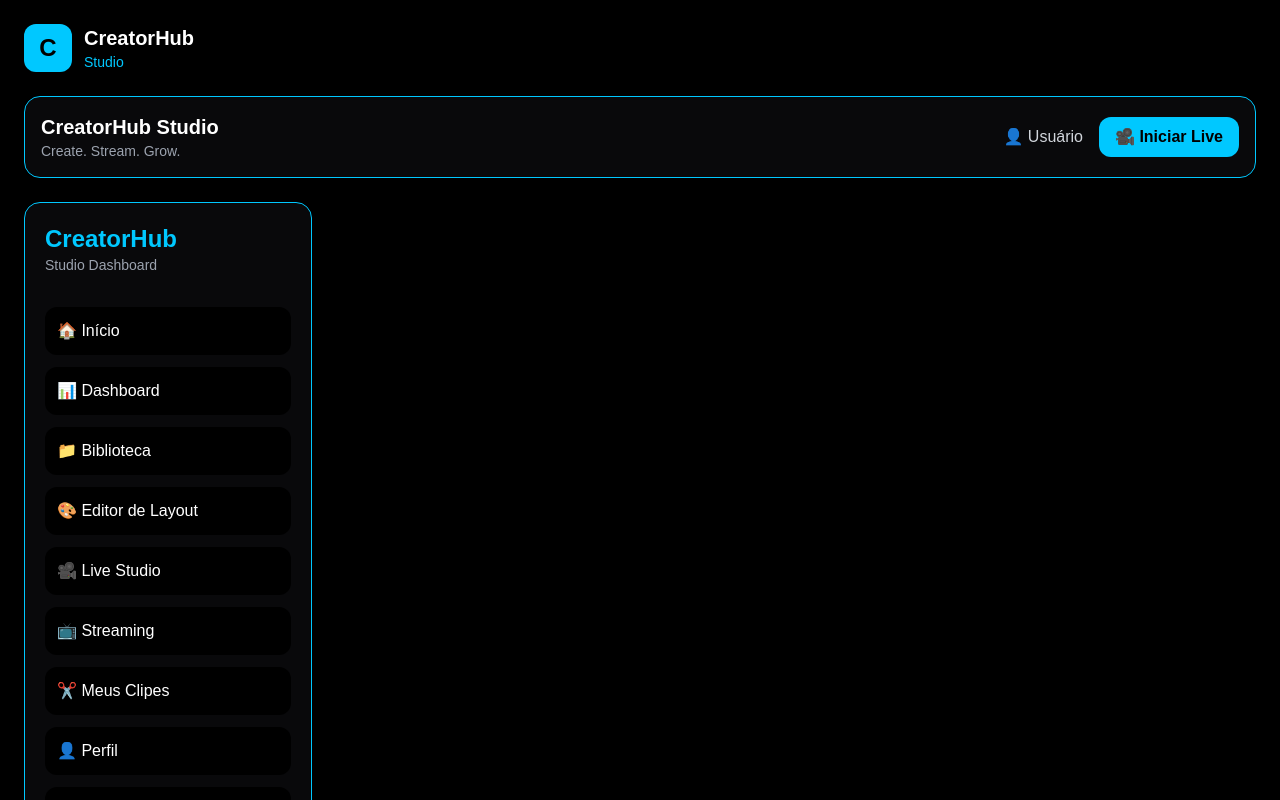
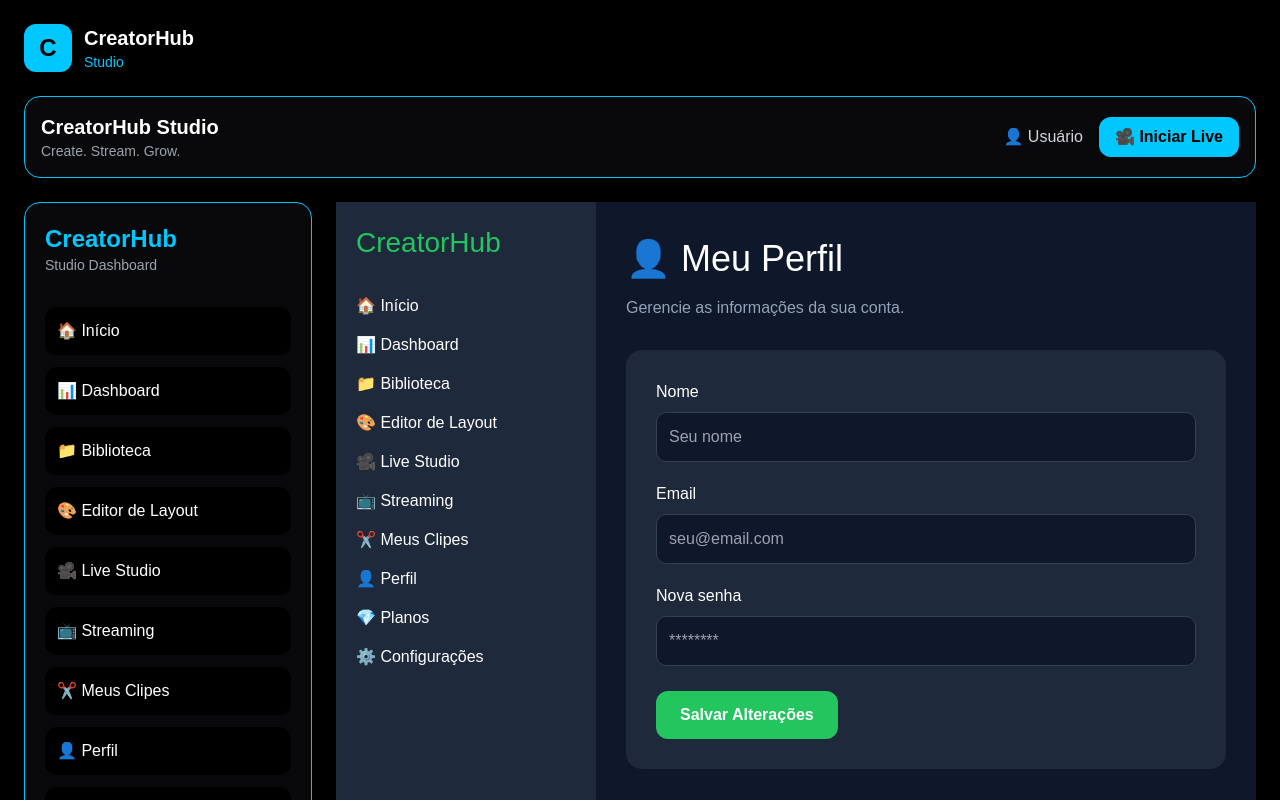
Before and after one commit to semjuan01-lang/creatorhub-studio, a Next.js app: page /perfil in a window 1280 px wide. Before the commit this address had no page. Shown: the top 800 px of the page. Built offline with nearby package versions, Linux system fonts and the light colour scheme.

Commit message:
Add Perfil page with user information form

```diff
--- /dev/null
+++ b/app/perfil/page.tsx
@@ -0,0 +1,99 @@
+import Layout from "@/components/Layout";
+import Button from "@/components/Button";
+
+export default function Perfil() {
+  return (
+    <Layout>
+      <div>
+        <h1
+          style={{
+            fontSize: "36px",
+            color: "#ffffff",
+            marginBottom: "10px",
+          }}
+        >
+          👤 Meu Perfil
+        </h1>
+
+        <p
+          style={{
+            color: "#94a3b8",
+            marginBottom: "30px",
+          }}
+        >
+          Gerencie as informações da sua conta.
+        </p>
+
+        <div
+          style={{
+            background: "#1e293b",
+            padding: "30px",
+            borderRadius: "16px",
+            maxWidth: "700px",
+          }}
+        >
+          <div style={{ marginBottom: "20px" }}>
+            <label style={{ display: "block", marginBottom: "8px" }}>
+              Nome
+            </label>
+
+            <input
+              type="text"
+              placeholder="Seu nome"
+              style={{
+                width: "100%",
+                padding: "12px",
+                borderRadius: "10px",
+                border: "1px solid #334155",
+                background: "#0f172a",
+                color: "#ffffff",
+              }}
+            />
+          </div>
+
+          <div style={{ marginBottom: "20px" }}>
+            <label style={{ display: "block", marginBottom: "8px" }}>
+              Email
+            </label>
+
+            <input
+              type="email"
+              placeholder="seu@email.com"
+              style={{
+                width: "100%",
+                padding: "12px",
+                borderRadius: "10px",
+                border: "1px solid #334155",
+                background: "#0f172a",
+                color: "#ffffff",
+              }}
+            />
+          </div>
+
+          <div style={{ marginBottom: "25px" }}>
+            <label style={{ display: "block", marginBottom: "8px" }}>
+              Nova senha
+            </label>
+
+            <input
+              type="password"
+              placeholder="********"
+              style={{
+                width: "100%",
+                padding: "12px",
+                borderRadius: "10px",
+                border: "1px solid #334155",
+                background: "#0f172a",
+                color: "#ffffff",
+              }}
+            />
+          </div>
+
+          <Button>
+            Salvar Alterações
+          </Button>
+        </div>
+      </div>
+    </Layout>
+  );
+}
```
